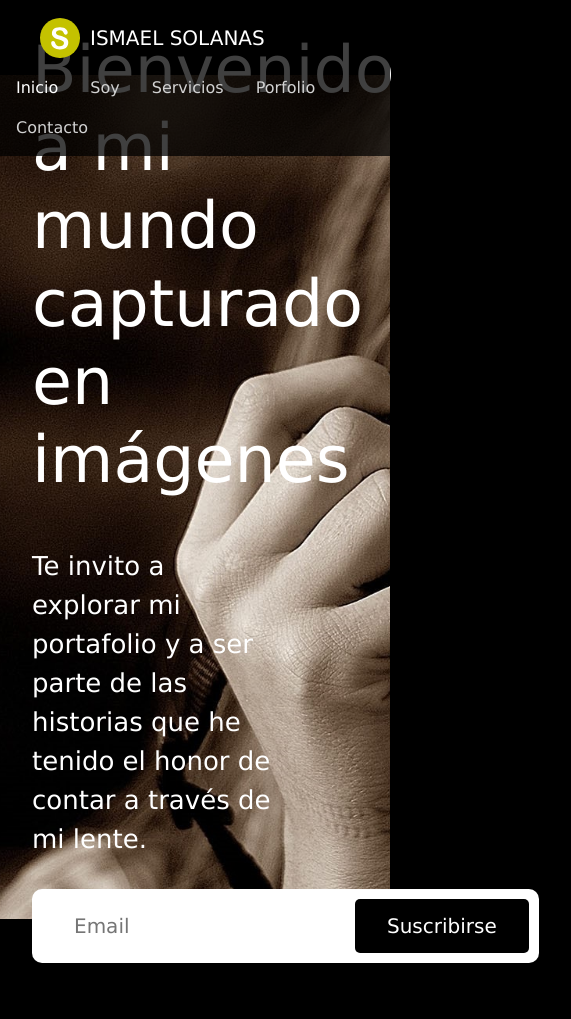
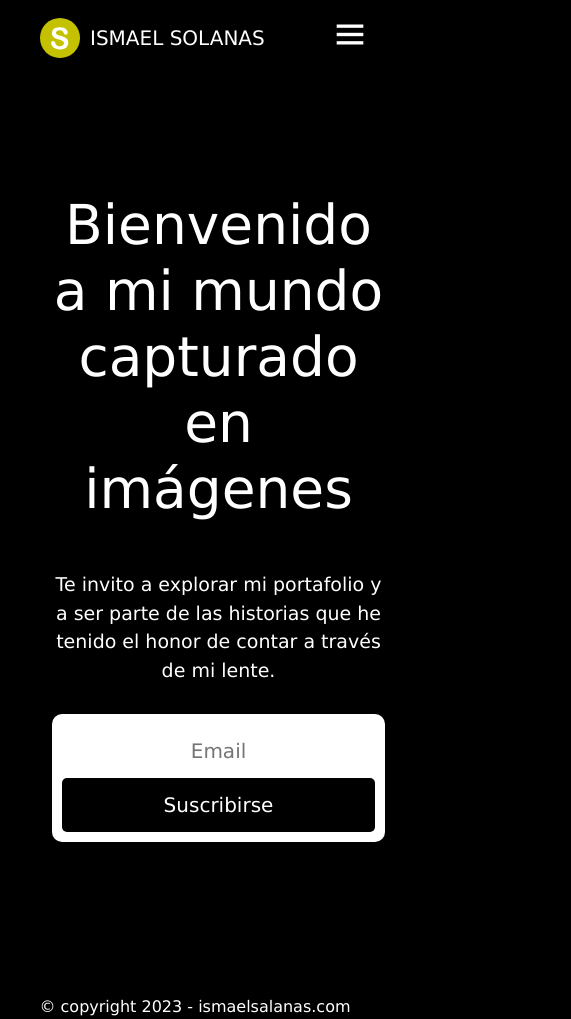
Before and after one commit to Fernando-Dominguez/DesarrolloWeb, a plain HTML site: page index.html in a window 390 px wide. Shown: the whole page, 571 px wide, since content can reach past the window. Drawn offline with nearby package versions, Linux system fonts and the light colour scheme.

Commit message:
Adaptación a mobile página index

```diff
--- a/css/styles.css
+++ b/css/styles.css
@@ -34,6 +34,16 @@ body{
 .menu li a:focus {
     color: #929292;
 
+}
+
+/* Oculto checkbox de menu */
+
+.navegacion #check__menu {
+    display: none;
+}
+
+.navegacion label {
+    display: none;
 }
 
 /* Fin Cabecera */
@@ -162,3 +172,125 @@ body{
 
 
 /* Fin Página Contacto */
+
+
+/* Comienzo de media query */
+
+/* sm en bootstrap */
+
+@media screen and (max-width:1200px){
+    .hero {
+        padding-top: 40px;
+    }
+
+
+}
+
+@media screen and (max-width:992px) {
+    .hero .texto-inicio h1{
+        font-size: 55px;
+        font-family: 'Lucida Sans', Times, serif;
+    }
+    .hero .texto-inicio p{
+        font-size: 19px;
+        line-height: 1.5;
+        padding-top: 40px;
+    }
+
+}
+
+
+@media screen and (max-width:768px) {
+
+    /* Ocultando menu desk */
+
+    .navegacion .menu {
+        display: none;
+    }
+
+    /* Menu Hamburgueza */
+
+    .navegacion label {
+        display: block;
+        margin-right: 20px;
+        font-size: 40px;
+    }
+
+    .navegacion #check__menu:checked~.menu {
+        background-color: #010101ec;
+        width: 100%;
+        height: 100vh;
+        position: absolute;
+        left: 0;
+        top: 80px;
+        display: flex;
+        flex-direction: column;
+        justify-content: start;
+        align-items: center;
+    }
+
+
+
+        /* .navegacion label {
+            display: block;
+            color: #fff;
+            margin-right: 30px;
+        } */
+
+
+        .hero{
+            width: 100%;
+            height: 100vh;
+            background-image: url();
+            display: flex;
+            align-items: center;
+        }
+
+    .hero .texto-inicio {
+        padding: 60px 40px;
+        display: flex;
+        height: 100%;
+        /* flex-flow: row wrap;
+        justify-content: flex-start; */
+    }
+
+    /* Contenido */
+
+    .hero .texto-inicio .caja {
+        max-width: 100%;
+        text-align: center;
+        align-self: center;
+    }
+
+/* Formulario */
+
+.hero .texto-inicio .caja .formulario {
+    flex: 100%;
+    justify-content: center;
+}
+
+.hero .texto-inicio .caja .formulario form {
+    flex-flow: row wrap;
+    justify-content: center;
+}
+
+.hero .texto-inicio .caja input {
+    text-align: center;
+
+}
+
+.hero .texto-inicio .caja input[type="submit"] {
+    width: 100%;
+}
+
+.hero .texto-inicio .caja .formulario {
+        justify-content: center;
+    }
+
+    /* Comienzo de Footer */
+.pie-pagina{
+    align-items: end;
+    margin-top: 40px;
+}
+
+}
--- a/index.html
+++ b/index.html
@@ -41,6 +41,8 @@
         <span class="fs-5 text-uppercase align-self-center">Ismael Solanas</span>
       </div>
       <!-- Fin logotipo -->
+      <!-- Checkbox Mobile -->
+      <input type="checkbox" id="check__menu">
       <!-- Comienzo Menú -->
       <ul class="nav menu">
         <li class="nav-item">
@@ -64,6 +66,11 @@
             href="./contacto.html">Contacto</a>
         </li>
       </ul>
+      <!-- Menu Mobile -->
+      <label for="check__menu">
+        <i class="bx bx-menu"></i>
+      </label>
+      <!-- Fin menu mobile -->
       <!-- Fin Menú -->
     </nav>
     <!-- Fin Barra de Navegación fija -->
@@ -73,7 +80,8 @@
   <!-- Comienzo de Contenido -->
   <main class="container-fluid hero">
     <div class="row texto-inicio">
-      <div class="col-6 caja">
+      <!-- Media query -->
+      <div class="col-lg-6 col-md-7 col-sm-12 caja">
         <h1>Bienvenido a mi mundo capturado en imágenes</h1>
         <p>Te invito a explorar mi portafolio y a ser parte de las historias que he tenido el honor de contar a través
           de mi lente.</p>
@@ -95,7 +103,7 @@
   <!-- Comienzo de Footer -->
   <footer class="pie-pagina"
     id="fin">
-        <span>&COPY; copyright 2023 - ismaelsalanas.com</span>
+    <span>&COPY; copyright 2023 - ismaelsalanas.com</span>
   </footer>
   <!-- Fin de Footer -->
 
```
